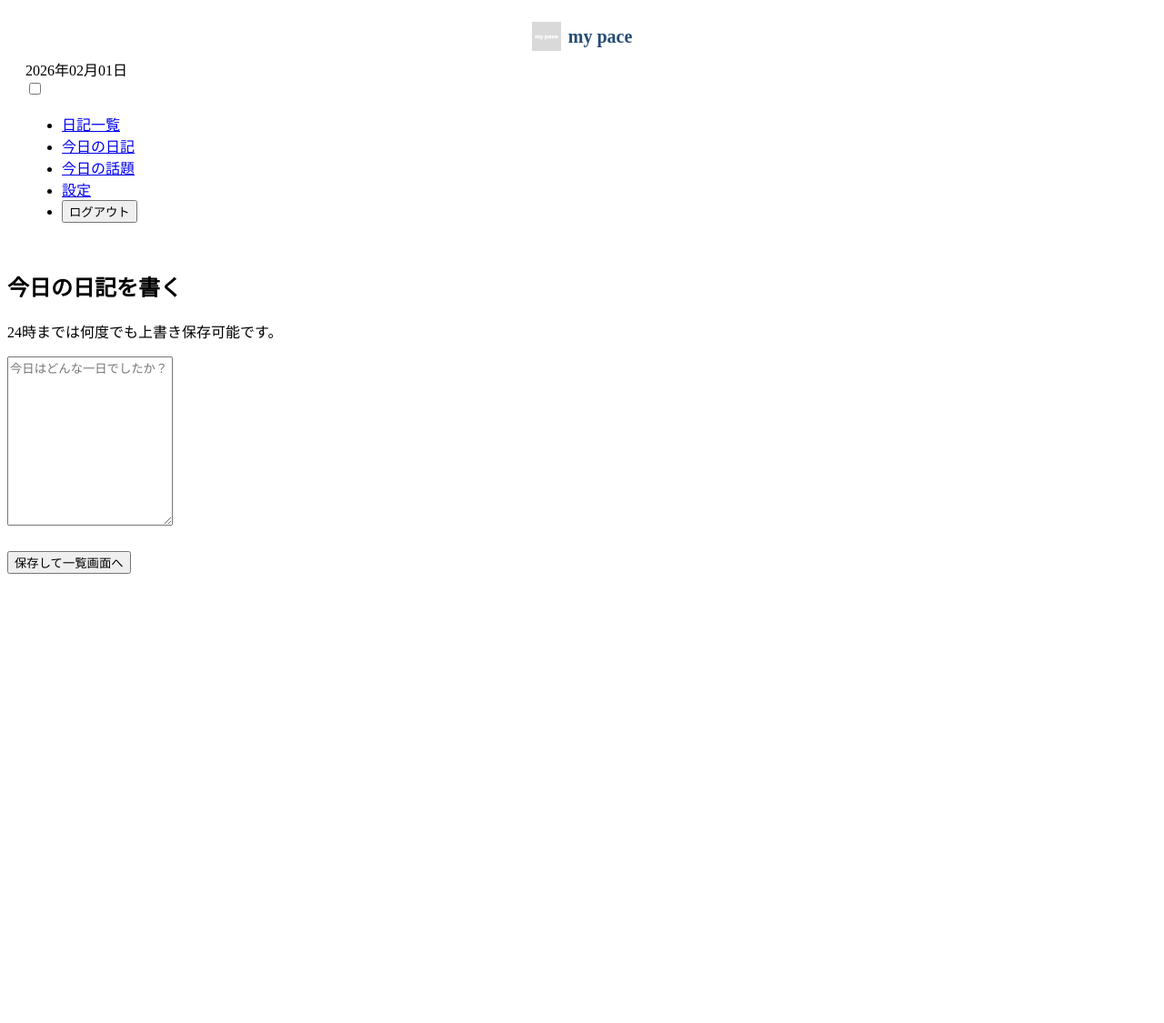
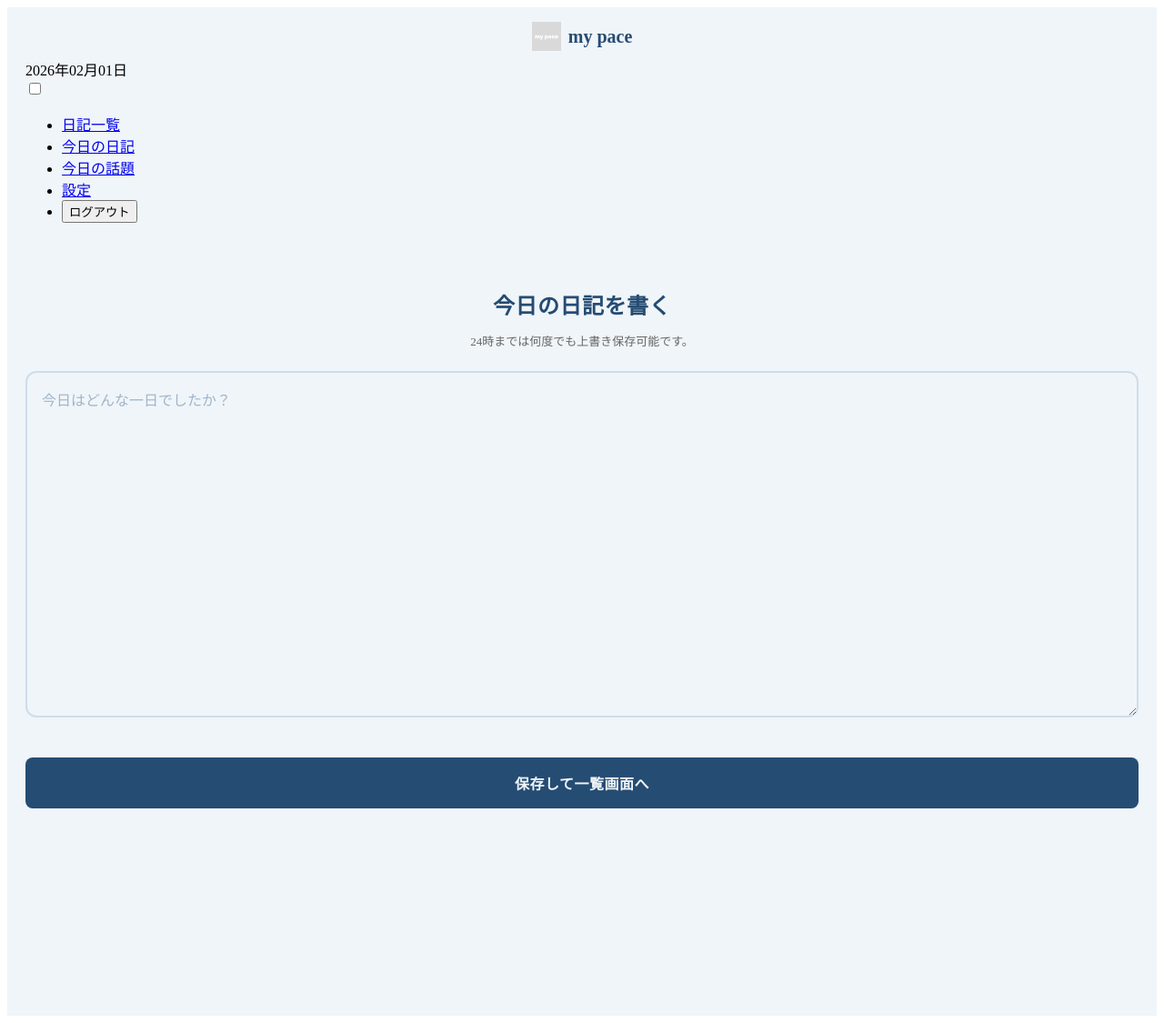
Before and after one commit to Tech-Jam-KDG-2026-Winter/Team-1-Django, a Django app: page /diary/write/ in a window 1280 px wide. Shown: the whole page at 91% size. Before the commit the page ends 631 px from the top, so only its background shows below. Run offline with Django 5.2, Linux system fonts and the light colour scheme; the visitor is signed in with stand-in values (Sample User, id 1).

Commit message:
日記作成画面のデザイン実装

```diff
--- a/static/css/style.css
+++ b/static/css/style.css
@@ -131,7 +131,7 @@
 }
 
 .app-header{
-    background: #ffffff;
+    background: #F0F5F9;
     padding: 16px 20px;
 }
 
@@ -408,16 +408,88 @@
     font-size: 14px
 }
 
+.write-container{
+    max-width: 100%;
+    margin: 0;
+    padding: 20px;
+    background: #F0F5F9;
+    min-height: 100vh;
+}
+.write-container h2 {
+    font-size: 24px;
+    font-weight: 600;
+    color: #254c73;
+    text-align: center;
+    margin-bottom: 12px;
+    letter-spacing: 0.5px;
+}
+
+.write-container .info{
+    text-align: center;
+    font-size: 13px;
+    color: #666;
+    margin-bottom: 24px;
+}
+
+.write-container textarea{
+    width: 100%;
+    padding: 16px;
+    font-size: 16px;
+    line-height: 1.8;
+    border: 2px solid #cfdde9;
+    border-radius: 12px;
+    background: #F0F5F9;
+    color: #333;
+    resize: vertical;
+    box-sizing: border-box;
+    -webkit-appearance: none;
+    appearance: none;
+    font-family: -apple-system, BlinkMacSystemFont, "Segoe UI", Roboto, "Helvetica Neue", Arial, sans-serif;
+    transition: all 0.3s ease;
+}
+
+.write-container textarea:focus{
+    outline: none;
+    border-color: #527dac;
+}
+
+.write-container textarea::placeholder{
+    color: #a0b5c9;
+}
+
+.btn-save{
+    width: 100%;
+    padding: 16px;
+    font-size: 16px;
+    font-weight: 600;
+    color: #F0F5F9;
+    background: #254c73;
+    border: none;
+    border-radius: 8px;
+    cursor: pointer;
+    transition: all 0.3s ease;
+    letter-spacing: 0.5px;
+    margin-top: 16px;
+    -webkit-tap-highlight-color: transparent;
+}
+
+.btn-save:active{
+    background: #527dac;
+    transform: scale(0.98)
+}
+
 /* スマホ対応 */
 @media (max-width: 375px) {
     .user-create-container,
     .login-container,
-    .index-container {
+    .index-container,
+    .write-container {
         padding: 20px 16px;
     }
 
     .user-create-container h2,
-    .login-container h2 {
+    .login-container h2,
+    .write-container h2 {
         font-size: 22px;
     }
 
```
Also changed, not shown: other parts of static/css/style.css (+20 -16 lines), 1 other file.
